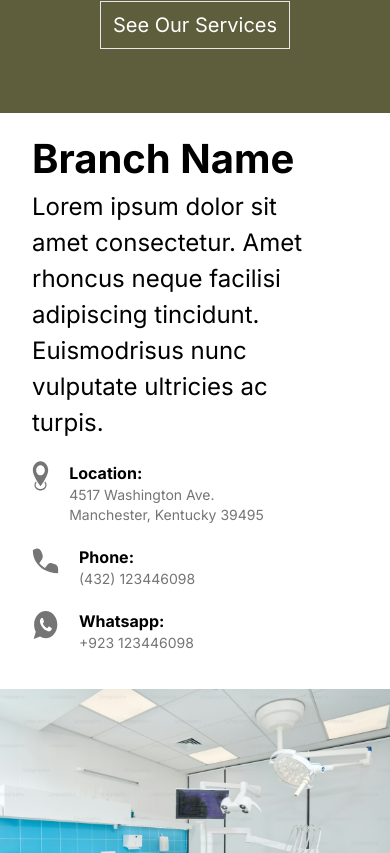
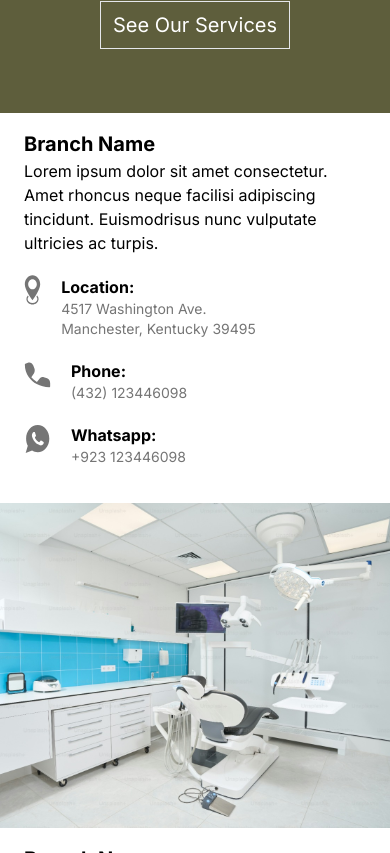
Before and after one commit to ZohaibAliJerov/Clinic-Website-Next.js-, a Next.js app: page / in a window 390 px wide. Shown: the part 3411-4264 px from the top of the page. Built offline with nearby package versions, Linux system fonts and the light colour scheme.

Commit message:
fixed contactus section responsive

```diff
--- a/src/components/addresses.jsx
+++ b/src/components/addresses.jsx
@@ -20,14 +20,14 @@ const Addressess = () => {
 
   return (
     <div className="flex flex-col w:[100%] align-center justify-center md:w-[50%] py-4">
-      <div className="w-[90%] px-8">
-        <div className="">
+      <div className="w-[100%] px-6 md:px-8">
+        <div className="w-[100%]">
           <motion.h1
             ref={ref}
             initial={{ opacity: 0, y: 100 }}
             animate={controls}
             transition={{ duration: 1 }}
-            className="text-[40px] font-bold sm:text-[24px] md:text-[20px] lg:text-[40px]"
+            className="font-bold text-[20px] md:text-[30px] lg:text-[40px]"
           >
             Branch Name
           </motion.h1>
@@ -36,7 +36,7 @@ const Addressess = () => {
             initial={{ opacity: 0, y: 100 }}
             animate={controls}
             transition={{ duration: 1 }}
-            className="text-[24px] font-normal sm:text-[12px] md:text-[12px] lg:text-[24px]"
+            className="font-normal md:text-[12px] lg:text-[24px]"
           >
             Lorem ipsum dolor sit amet consectetur. Amet rhoncus neque facilisi
             adipiscing tincidunt. Euismodrisus nunc vulputate ultricies ac
```
